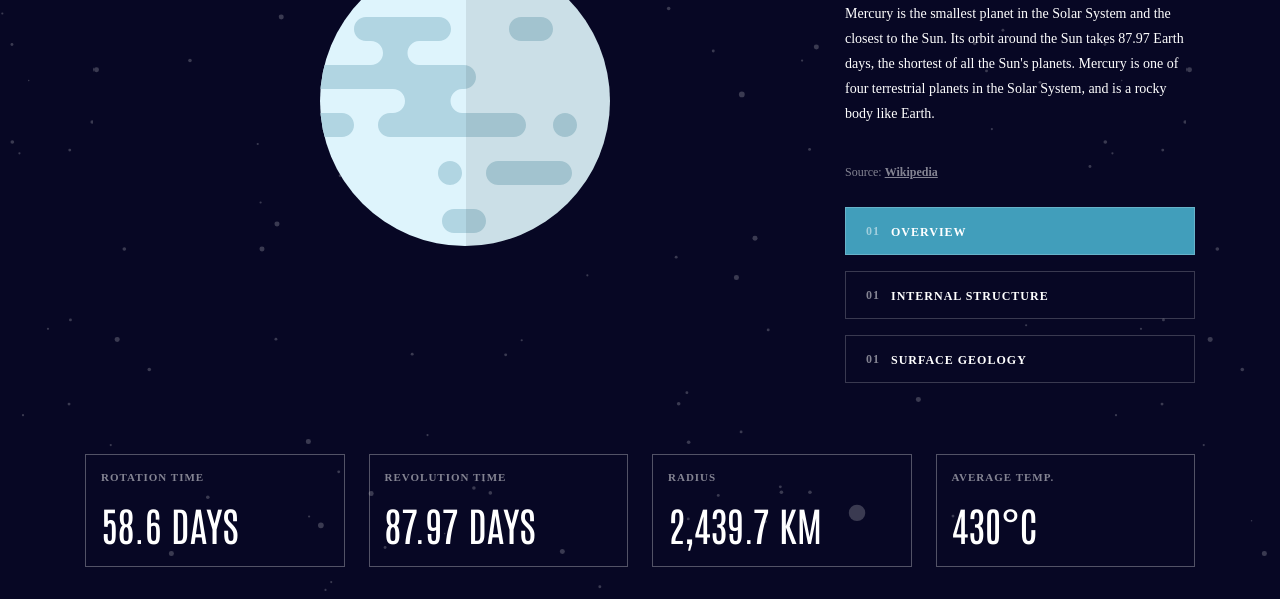
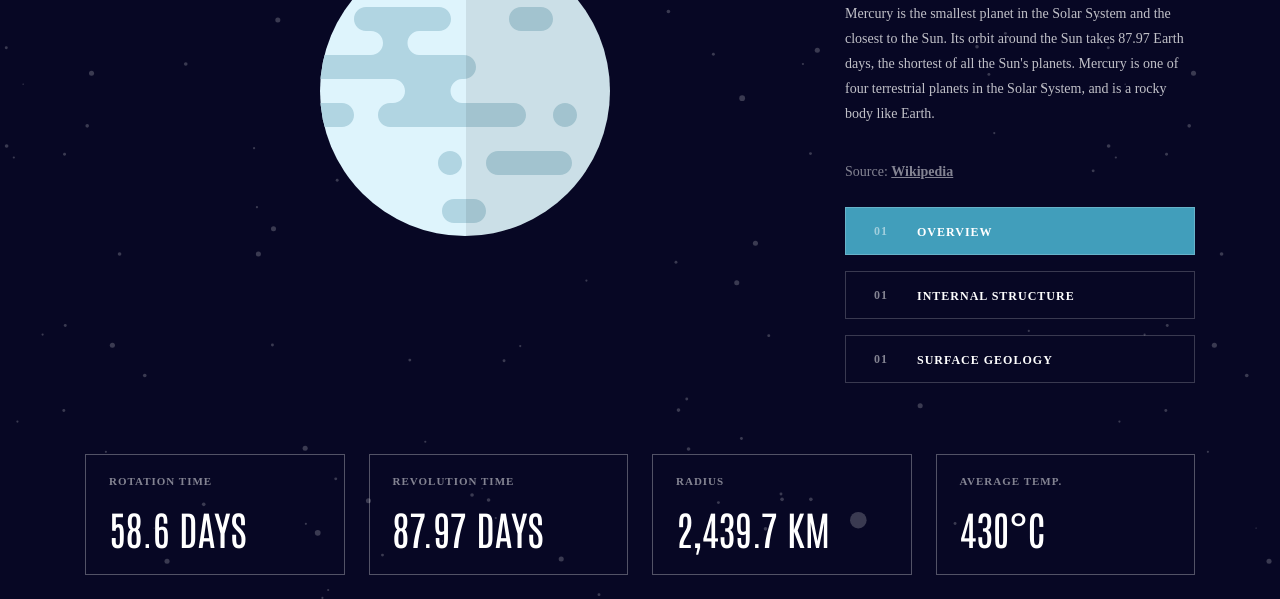
Before and after one commit to mehog/planets-fact-site, a plain HTML site: page index.html in a window 1280 px wide. Shown: the part 330-929 px from the top of the page. Drawn offline with Linux system fonts and the light colour scheme; a web font is replaced by a local one.

Commit message:
fix style; add geology image

```diff
--- a/assets/css/style.css
+++ b/assets/css/style.css
@@ -578,9 +578,15 @@ header .logo a {
     #planet-description {
         padding-right: 20px;
     }
+    #planet-description p {
+        opacity: .75;
+    }
     #planet-description,
     #planet-description h1 {
         text-align: left;
+    }
+    #planet-description span {
+        font-size: 14px;
     }
     .planet-quick-links-inner .btn {
         float: left;
@@ -696,9 +702,25 @@ header .logo a {
         float: left;
         width: calc(100% - 350px);
     }
+    .planet-holder-inner {
+        min-height: 670px;
+        position: relative;
+        height: auto;
+        max-height: 750px;
+    }
     .planet-holder-inner img {
-        margin: 200px auto 75px;
-        max-width: 600px;
+        margin: 0 auto;
+        max-width: 90%;
+        position: absolute;
+        left: 50%;
+        top: 50%;
+        transform: translateX(-50%) translateY(-50%);
+    }
+    .planet-holder-inner #planet-holder-geology-img {
+        bottom: 0;
+        transform: translateX(-50%);
+        max-width: 163px;
+        top: unset;
     }
     #planet-description {
         margin-top: 125px;
@@ -711,6 +733,12 @@ header .logo a {
     }
     .main-inner .planet-quick-links {
         float: right;
+    }
+    .planet-quick-links-inner .btn {
+        padding-left: 71px;
+    }
+    .planet-quick-links-inner .btn::before {
+        left: 28px;
     }
     .nav-container,
     header .logo {
@@ -725,6 +753,9 @@ header .logo a {
     .navbar {
         float: right;
     }
+    .footer .tile {
+        padding: 20px 23px;
+    }
     .footer .tile-inner span:first-of-type {
         font-size: 11px;
     }
--- a/assets/js/script.js
+++ b/assets/js/script.js
@@ -61,6 +61,7 @@ _('planet-internal-structure').addEventListener('click', function() {
     _planetDescription.getElementsByTagName('p')[0].textContent = selectedPlanet.structure.content;
     _planetDescriptionsource.href = selectedPlanet.structure.source;
     _planetHolderImg.src = selectedPlanet.images.internal;
+    hideGeologyImg();
 });
 
 _('planet-surface-geology').addEventListener('click', function() {
@@ -68,7 +69,9 @@ _('planet-surface-geology').addEventListener('click', function() {
 
     _planetDescription.getElementsByTagName('p')[0].textContent = selectedPlanet.geology.content;
     _planetDescriptionsource.href = selectedPlanet.geology.source;
-    _planetHolderImg.src = selectedPlanet.images.geology;
+    _planetHolderImg.src = selectedPlanet.images.planet;
+    _('planet-holder-geology-img').src = selectedPlanet.images.geology;
+    showGeologyImg();
 });
 
 function showLoader() {
@@ -77,6 +80,14 @@ function showLoader() {
 
 function hideLoader() {
     _loader.style.display = "none";
+}
+
+function showGeologyImg() {
+    _('planet-holder-geology-img').style.display = "block";
+}
+
+function hideGeologyImg() {
+    _('planet-holder-geology-img').style.display = "none";
 }
 
 function setPlanetList(planets) {
@@ -135,6 +146,8 @@ function buildPlanetContentOverview(planetName) {
     _('planet-radius').textContent = selectedPlanet.radius;
     _('planet-avg-temp').textContent = selectedPlanet.temperature;
 
+    hideGeologyImg();
+
     setTimeout(() => {
         toggleActiveClass(_('planet-overiew'));
     }, 100);
--- a/index.html
+++ b/index.html
@@ -13,7 +13,7 @@
     <link
         href="https://fonts.googleapis.com/css2?family=Antonio:wght@400;500;600;700&family=League+Spartan:wght@300;400;500;600;700&display=swap"
         rel="stylesheet">
-    <link rel="stylesheet" href="/assets/css/style.css?v=1.0">
+    <link rel="stylesheet" href="/assets/css/style.css?v=1.1">
 </head>
 
 <body>
@@ -39,6 +39,7 @@
                 <div class="planet-holder">
                     <div class="planet-holder-inner">
                         <img src="#" alt="" id="planet-holder-img">
+                        <img src="#" alt="" id="planet-holder-geology-img" style="display: none">
                     </div>
                 </div>
                 <div class="planet-description" id="planet-description">
@@ -95,7 +96,7 @@
     <div id="loader">
         <span class="loader"></span>
     </div>
-    <script src="/assets/js/script.js?v=1.0"></script>
+    <script src="/assets/js/script.js?v=1.1"></script>
 </body>
 
 </html>
```
